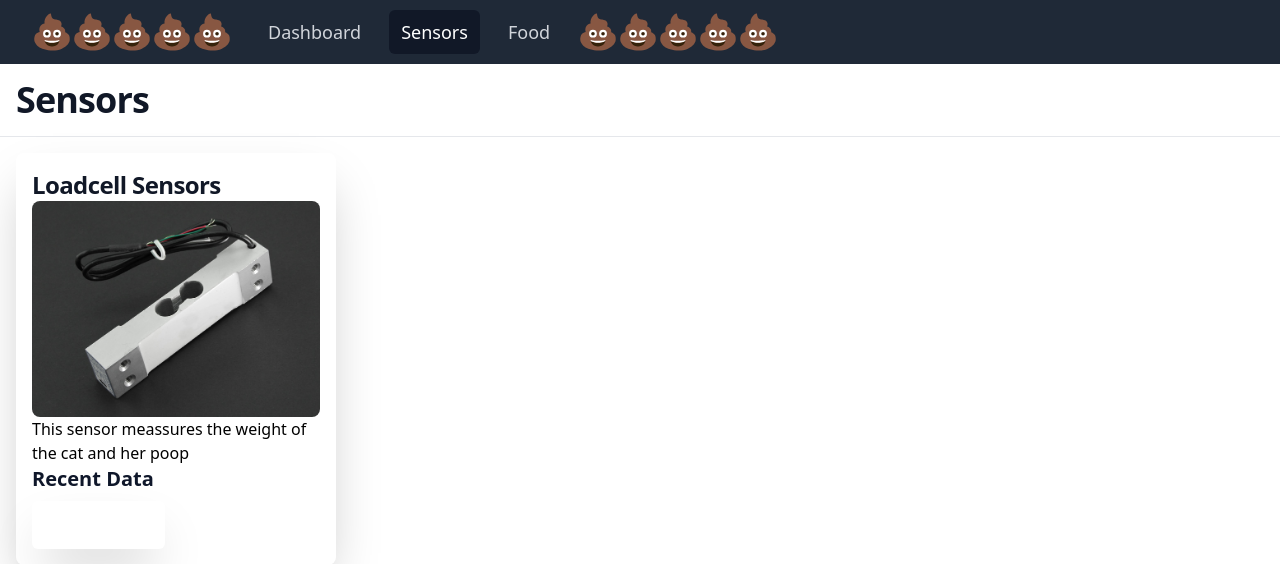
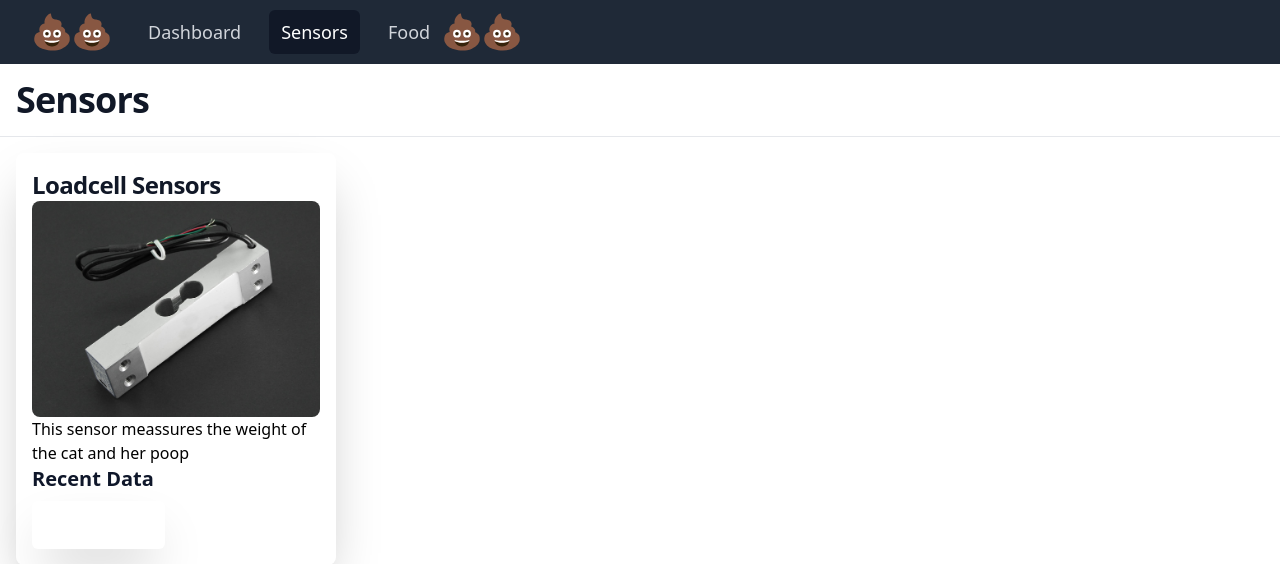
Before and after one commit to RicoStaedeli/frontend_IoT, a Flask app: page /sensors in a window 1280 px wide. Shown: the top 564 px of the page. Run offline with Flask 3, Linux system fonts and the light colour scheme; data that the repository does not hold is empty; some libraries are stand-ins or nearby versions.

Commit message:
change UI

```diff
--- a/templates/base.html
+++ b/templates/base.html
@@ -15,15 +15,6 @@
         <div class="flex flex-1 items-center justify-center sm:items-stretch sm:justify-start">
           <div class="flex flex-shrink-0 items-center">
             <img class="h-10 w-auto" src=" {{ url_for('static', filename='ressources/pile-of-poo.svg') }}" alt="Poop">
-          </div>
-          <div class="flex flex-shrink-0 items-center">
-            <img class="h-10 w-auto" src="{{ url_for('static', filename='ressources/pile-of-poo.svg') }}" alt="Poop">
-          </div>
-          <div class="flex flex-shrink-0 items-center">
-            <img class="h-10 w-auto" src="{{ url_for('static', filename='ressources/pile-of-poo.svg') }}" alt="Poop">
-          </div>
-          <div class="flex flex-shrink-0 items-center">
-            <img class="h-10 w-auto" src="{{ url_for('static', filename='ressources/pile-of-poo.svg') }}" alt="Poop">
           </div>
           <div class="flex flex-shrink-0 items-center">
             <img class="h-10 w-auto" src="{{ url_for('static', filename='ressources/pile-of-poo.svg') }}" alt="Poop">
@@ -50,15 +41,6 @@
               {% endif %}
 
             </div>
-          </div>
-          <div class="flex flex-shrink-0 items-center pl-4">
-            <img class="h-10 w-auto" src="{{ url_for('static', filename='ressources/pile-of-poo.svg') }}" alt="Poop">
-          </div>
-          <div class="flex flex-shrink-0 items-center">
-            <img class="h-10 w-auto" src="{{ url_for('static', filename='ressources/pile-of-poo.svg') }}" alt="Poop">
-          </div>
-          <div class="flex flex-shrink-0 items-center">
-            <img class="h-10 w-auto" src="{{ url_for('static', filename='ressources/pile-of-poo.svg') }}" alt="Poop">
           </div>
           <div class="flex flex-shrink-0 items-center">
             <img class="h-10 w-auto" src="{{ url_for('static', filename='ressources/pile-of-poo.svg') }}" alt="Poop">
--- a/templates/sensors.html
+++ b/templates/sensors.html
@@ -23,16 +23,12 @@
                 class="relative inline-flex items-center justify-center mt-2 px-6 py-3 overflow-hidden font-bold text-white rounded-md shadow-2xl group">
                 <span
                     class="absolute inset-0 w-full h-full transition duration-300 ease-out opacity-0 bg-gradient-to-br from-pink-600 via-purple-700 to-blue-400 group-hover:opacity-100"></span>
-                <!-- Top glass gradient -->
                 <span
                     class="absolute top-0 left-0 w-full bg-gradient-to-b from-white to-transparent opacity-5 h-1/3"></span>
-                <!-- Bottom gradient -->
                 <span
                     class="absolute bottom-0 left-0 w-full h-1/3 bg-gradient-to-t from-white to-transparent opacity-5"></span>
-                <!-- Left gradient -->
                 <span
                     class="absolute bottom-0 left-0 w-4 h-full bg-gradient-to-r from-white to-transparent opacity-5"></span>
-                <!-- Right gradient -->
                 <span
                     class="absolute bottom-0 right-0 w-4 h-full bg-gradient-to-l from-white to-transparent opacity-5"></span>
                 <span class="absolute inset-0 w-full h-full border border-white rounded-md opacity-10"></span>
```
